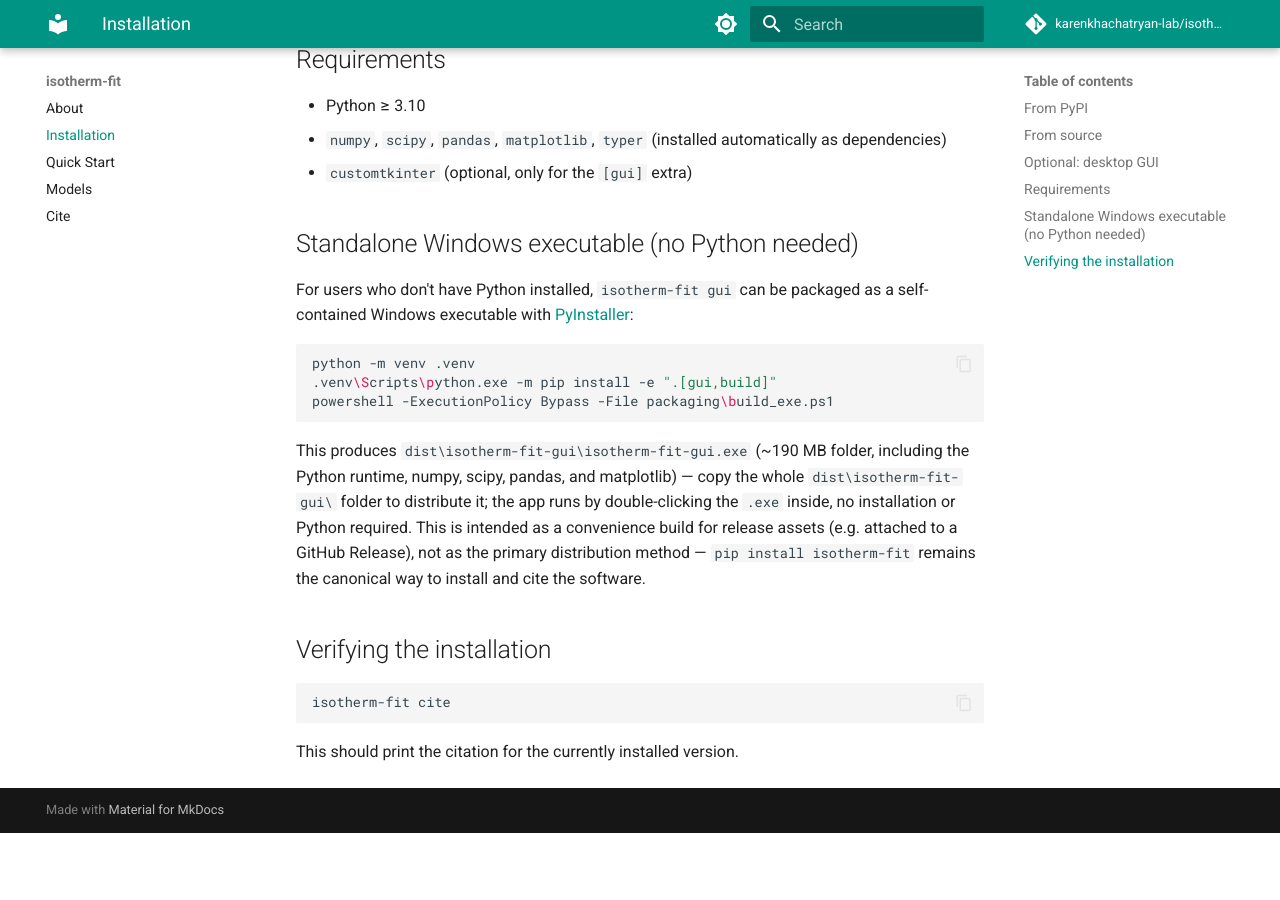
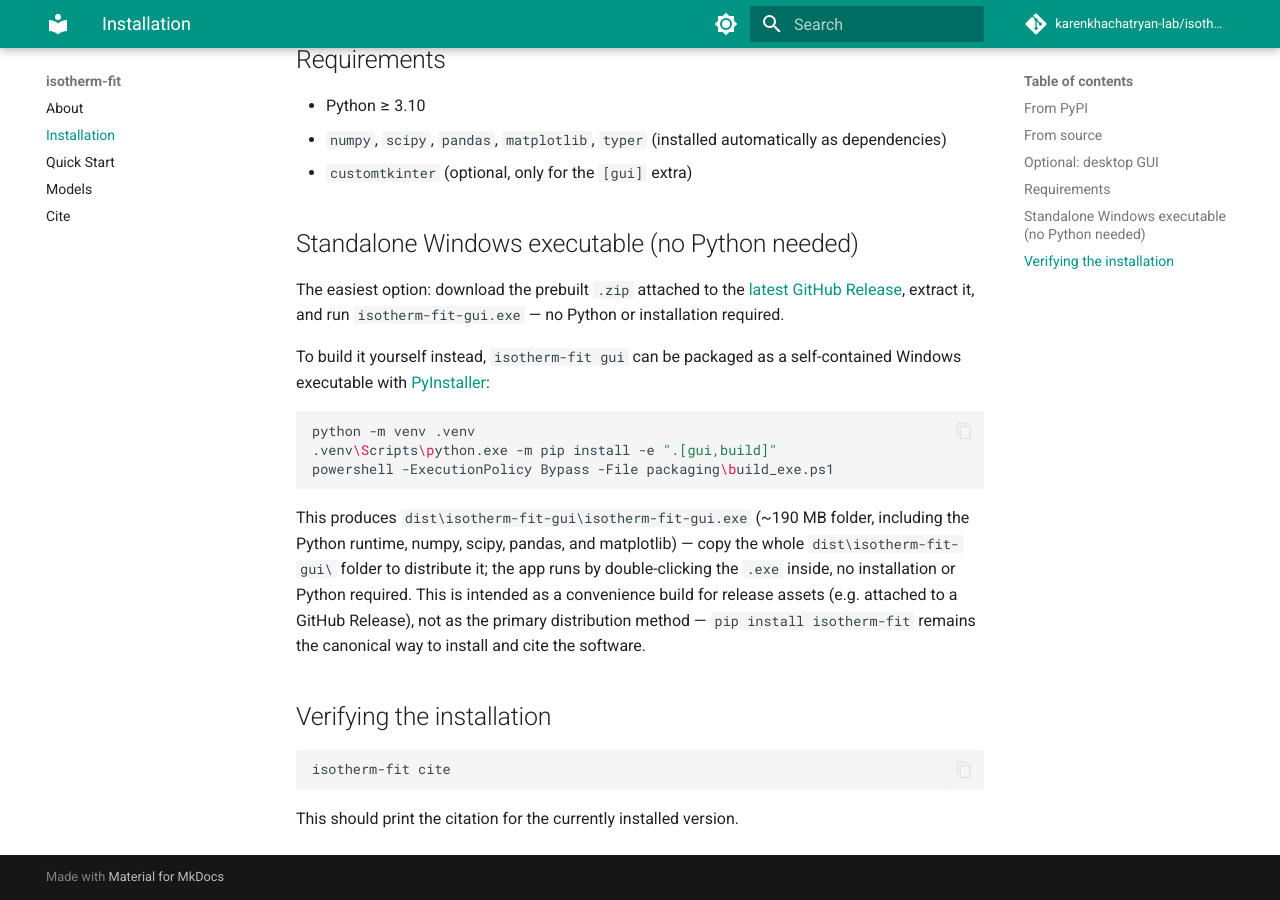
Before and after one commit to karenkhachatryan-lab/isotherm-fit, an MkDocs documentation site: the page built from docs/installation.md, in a window 1280 px wide and 900 px high, scrolled down 636 px. Built offline with MkDocs 1.6.1 and Material for MkDocs 9.7.7, drawn with Linux system fonts in a browser that asks for light colours; comment, search, counter and statistics services are not loaded; before the commit the page ends 1469 px from its top, so only the background shows below that.

Commit message:
Point users to the prebuilt Windows GUI zip on GitHub Releases

````diff
--- a/docs/installation.md
+++ b/docs/installation.md
@@ -30,7 +30,9 @@ Adds [CustomTkinter](https://github.com/TomSchimansky/CustomTkinter) (CC0-licens
 
 ## Standalone Windows executable (no Python needed)
 
-For users who don't have Python installed, `isotherm-fit gui` can be packaged as a self-contained Windows executable with [PyInstaller](https://pyinstaller.org/):
+The easiest option: download the prebuilt `.zip` attached to the [latest GitHub Release](https://github.com/karenkhachatryan-lab/isotherm-fit/releases/latest), extract it, and run `isotherm-fit-gui.exe` — no Python or installation required.
+
+To build it yourself instead, `isotherm-fit gui` can be packaged as a self-contained Windows executable with [PyInstaller](https://pyinstaller.org/):
 
 ```bash
 python -m venv .venv
````
Also changed, not shown: README.md (+1 -1 lines).
